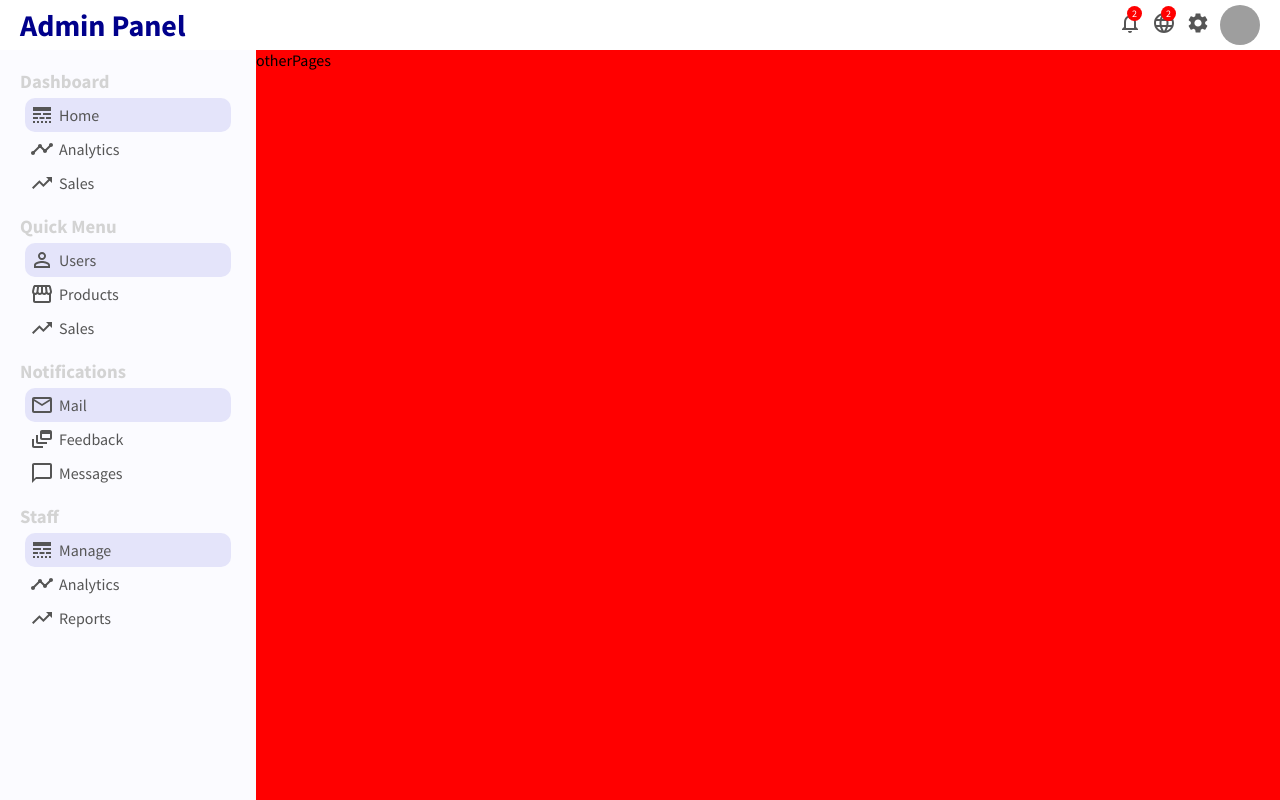
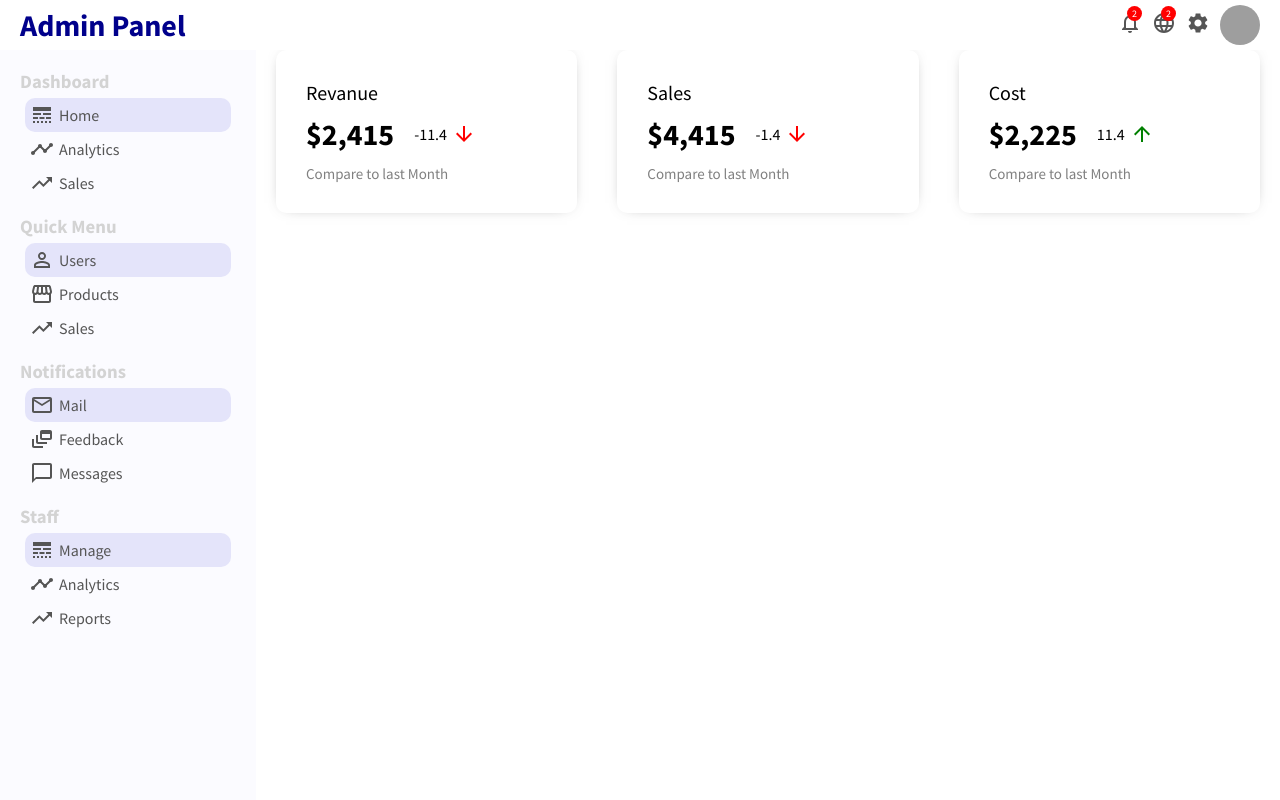
Before and after one commit to seyed-amir-mehrizi/admin-dashboard, a React (Create React App) app: page / in a window 1280 px wide. Built offline with nearby package versions, Linux system fonts and the light colour scheme; grey boxes are pictures that could not be loaded.

Commit message:
add featured Info component to the app

```diff
--- a/src/App.js
+++ b/src/App.js
@@ -1,6 +1,7 @@
 import Sidebar from "./components/sidebar/Sidebar";
 import Topbar from "./components/topbar/Topbar";
 import './app.css'
+import Home from "./pages/home/Home";
 
 function App() {
   return (
@@ -9,7 +10,7 @@
       <div className="container">
         <Sidebar />
         <div className="others">
-        otherPages
+          <Home />
         </div>
 
       </div>
--- a/src/app.css
+++ b/src/app.css
@@ -3,5 +3,4 @@
 }
 .others{
     flex: 4;
-    background-color: red;
 }
--- /dev/null
+++ b/src/pages/featuredInfo/FeaturedInfo.jsx
@@ -0,0 +1,35 @@
+import React from 'react'
+import './featuredInfo.css';
+import ArrowDownWard from '@mui/icons-material/ArrowDownward';
+import ArrowUpward from '@mui/icons-material/ArrowUpward';
+
+export default function FeaturedInfo() {
+    return (
+        <div className='featured'>
+            <div className="featuredItem">
+                <span className="featuredTitle">Revanue</span>
+                <div className="featuredMoneyContainer">
+                    <span className="featuredMoney">$2,415</span>
+                    <span className="featuredMoneyRate">-11.4 <ArrowDownWard  className='featuredIcon negative'/></span>
+                </div>
+                <span className="featuredSub">Compare to last Month</span>
+            </div>
+            <div className="featuredItem">
+                <span className="featuredTitle">Sales</span>
+                <div className="featuredMoneyContainer">
+                    <span className="featuredMoney">$4,415</span>
+                    <span className="featuredMoneyRate">-1.4 <ArrowDownWard  className='featuredIcon negative'/></span>
+                </div>
+                <span className="featuredSub">Compare to last Month</span>
+            </div>
+            <div className="featuredItem">
+                <span className="featuredTitle">Cost</span>
+                <div className="featuredMoneyContainer">
+                    <span className="featuredMoney">$2,225</span>
+                    <span className="featuredMoneyRate">11.4 <ArrowUpward  className='featuredIcon'/></span>
+                </div>
+                <span className="featuredSub">Compare to last Month</span>
+            </div>
+        </div>
+    )
+}
--- /dev/null
+++ b/src/pages/featuredInfo/featuredInfo.css
@@ -0,0 +1,47 @@
+
+.featured{
+    display: flex;
+    align-items: center;
+    justify-content: space-between;
+    width: 100%;
+}
+.featuredItem{
+    flex: 1;
+    margin: 0 20px;
+    padding: 30px;
+    border-radius: 10px;
+    cursor: pointer;
+    box-shadow: 0 0 15px -10px rgba(0, 0, 0, 0.75);
+}
+
+.featuredTitle{
+    font-size: 20px;
+}
+.featuredMoneyContainer{
+    display: flex;
+    margin: 10px 0;
+    align-items: center;
+}
+.featuredMoney{
+    font-size: 30px;
+    font-weight: 600;
+}
+.featuredMoneyRate{
+    display: flex;
+    align-items: center;
+    margin-left: 20px;
+
+}
+.featuredIcon{
+    font-size: 14px;
+    margin-left: 5px;
+    color: green;
+}
+.featuredIcon.negative{
+    color: red;
+}
+
+.featuredSub{
+    font-size: 15px;
+    color: gray;
+}
--- /dev/null
+++ b/src/pages/home/Home.jsx
@@ -0,0 +1,10 @@
+import React from 'react'
+import FeaturedInfo from '../featuredInfo/FeaturedInfo';
+import './home.css';
+export default function Home() {
+    return (
+        <div className='home'>
+            <FeaturedInfo />
+        </div>
+    )
+}
--- /dev/null
+++ b/src/pages/home/home.css
@@ -0,0 +1,4 @@
+
+.home{
+    flex : 4
+}
```
